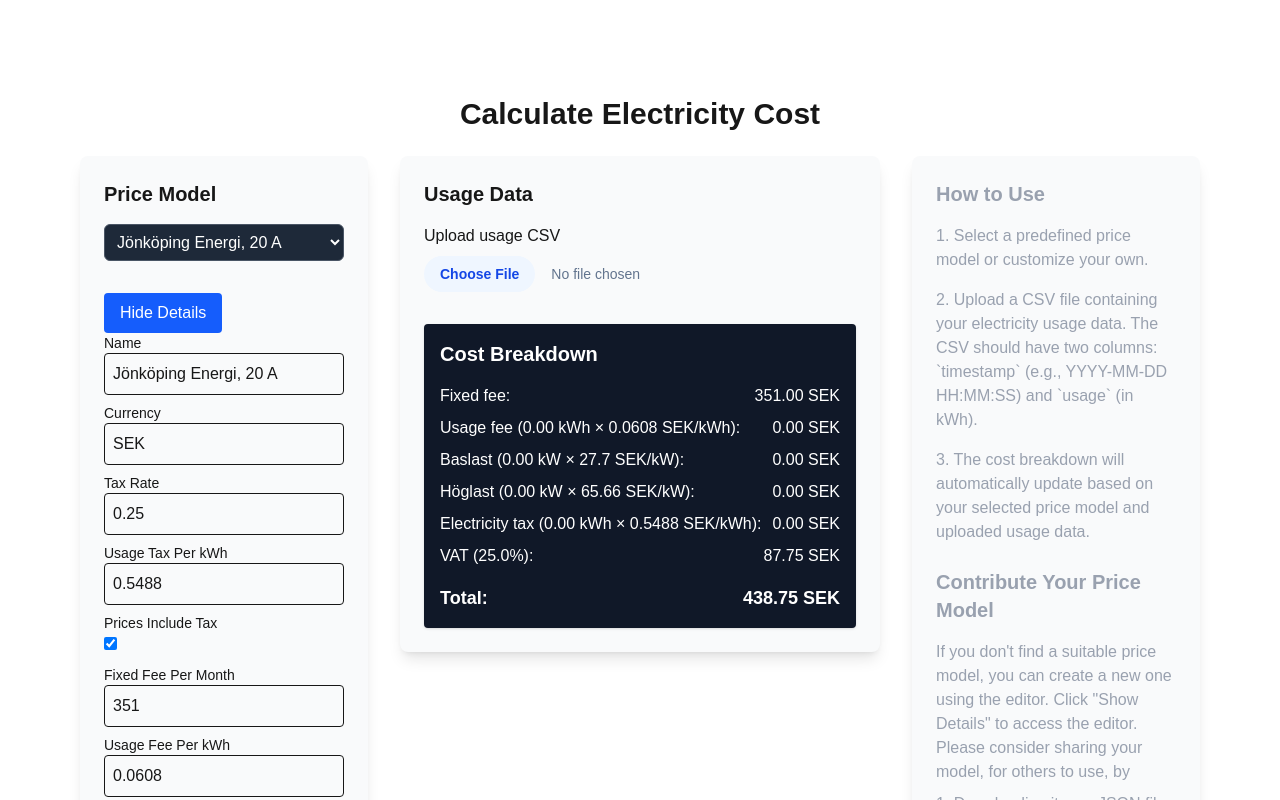
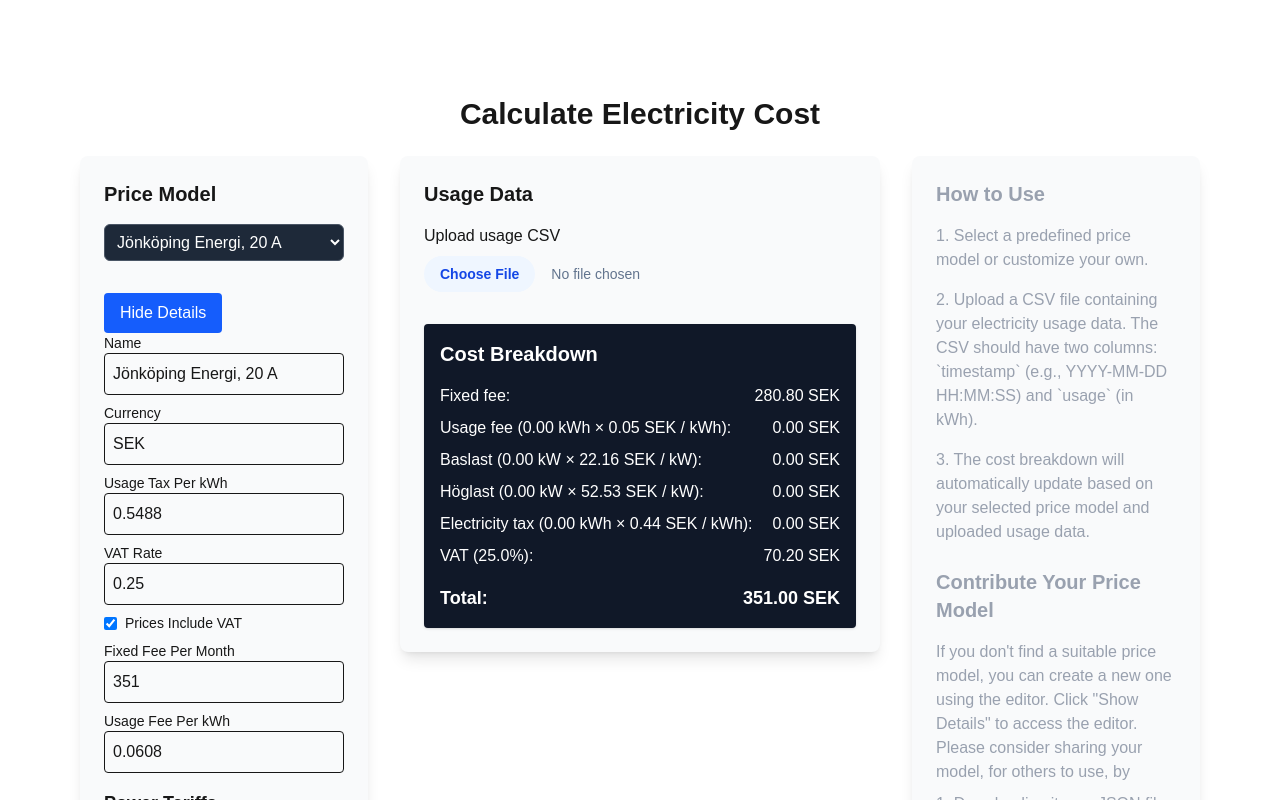
Before and after one commit to jmalm/power-bill-react, a Next.js app: page / in a window 1280 px wide. Both pictures are taken after a click on the button "Show Details". Shown: the top 800 px of the page. Built offline with nearby package versions, Linux system fonts and the light colour scheme.

Commit message:
Fix VAT calculation and presentation

```diff
--- a/app/components/CostBreakdown.tsx
+++ b/app/components/CostBreakdown.tsx
@@ -13,7 +13,7 @@
   topHours,
 }: CostBreakdownProps) {
   // VAT factor
-  const vatFactor = model.pricesIncludeVat ? 1 : 1 / (1 + model.vatRate);
+  const vatFactor = model.pricesIncludeVat ? 1 / (1 + model.vatRate) : 1;
   // Fixed fee
   const fixedFee = model.fixedFeePerMonth * vatFactor;
 
@@ -59,23 +59,22 @@
         </span>
       </div>
       <div className="mb-2">
-        Usage fee ({totalUsage.toFixed(2)} kWh × {model.usageFeePerKWh} {model.currency}
-        /kWh):{" "}
+        Usage fee ({totalUsage.toFixed(2)} kWh × {(model.usageFeePerKWh * vatFactor).toFixed(2)} {model.currency} / kWh):{" "}
         <span className="float-right">
           {usageFee.toFixed(2)} {model.currency}
         </span>
       </div>
       {powerTariffRows.map((row) => (
         <div className="mb-2" key={row.name}>
-          {row.name} ({row.avgTop.toFixed(2)} kW × {row.feePerKW} {model.currency}/kW):{" "}
+          {row.name} ({row.avgTop.toFixed(2)} kW × {(row.feePerKW * vatFactor).toFixed(2)} {model.currency} / kW):{" "}
           <span className="float-right">
             {row.fee.toFixed(2)} {model.currency}
           </span>
         </div>
       ))}
       <div className="mb-2">
-        Electricity tax ({totalUsage.toFixed(2)} kWh × {model.usageTaxPerKWh}{" "}
-        {model.currency}/kWh):{" "}
+        Electricity tax ({totalUsage.toFixed(2)} kWh × {(model.usageTaxPerKWh * vatFactor).toFixed(2)}{" "}
+        {model.currency} / kWh):{" "}
         <span className="float-right">
           {usageTax.toFixed(2)} {model.currency}
         </span>
--- a/app/components/PriceModelEditor.tsx
+++ b/app/components/PriceModelEditor.tsx
@@ -53,16 +53,6 @@
         />
       </div>
       <div>
-        <label className="block text-sm">Tax Rate</label>
-        <input
-          className="block w-full p-2 border rounded"
-          name="taxRate"
-          type="number"
-          value={model.vatRate}
-          onChange={handleFieldChange}
-        />
-      </div>
-      <div>
         <label className="block text-sm">Usage Tax Per kWh</label>
         <input
           className="block w-full p-2 border rounded"
@@ -73,13 +63,26 @@
         />
       </div>
       <div>
-        <label className="block text-sm">Prices Include Tax</label>
+        <label className="block text-sm">VAT Rate</label>
         <input
-          type="checkbox"
-          name="pricesIncludeTax"
-          checked={model.pricesIncludeVat}
+          className="block w-full p-2 border rounded"
+          name="vatRate"
+          type="number"
+          value={model.vatRate}
           onChange={handleFieldChange}
         />
+      </div>
+      <div>
+        <label className="text-sm flex items-center">
+          <input
+            type="checkbox"
+            name="pricesIncludeVat"
+            checked={model.pricesIncludeVat}
+            onChange={handleFieldChange}
+            className="mr-2"
+          />
+          Prices Include VAT
+        </label>
       </div>
       <div>
         <label className="block text-sm">Fixed Fee Per Month</label>
```
